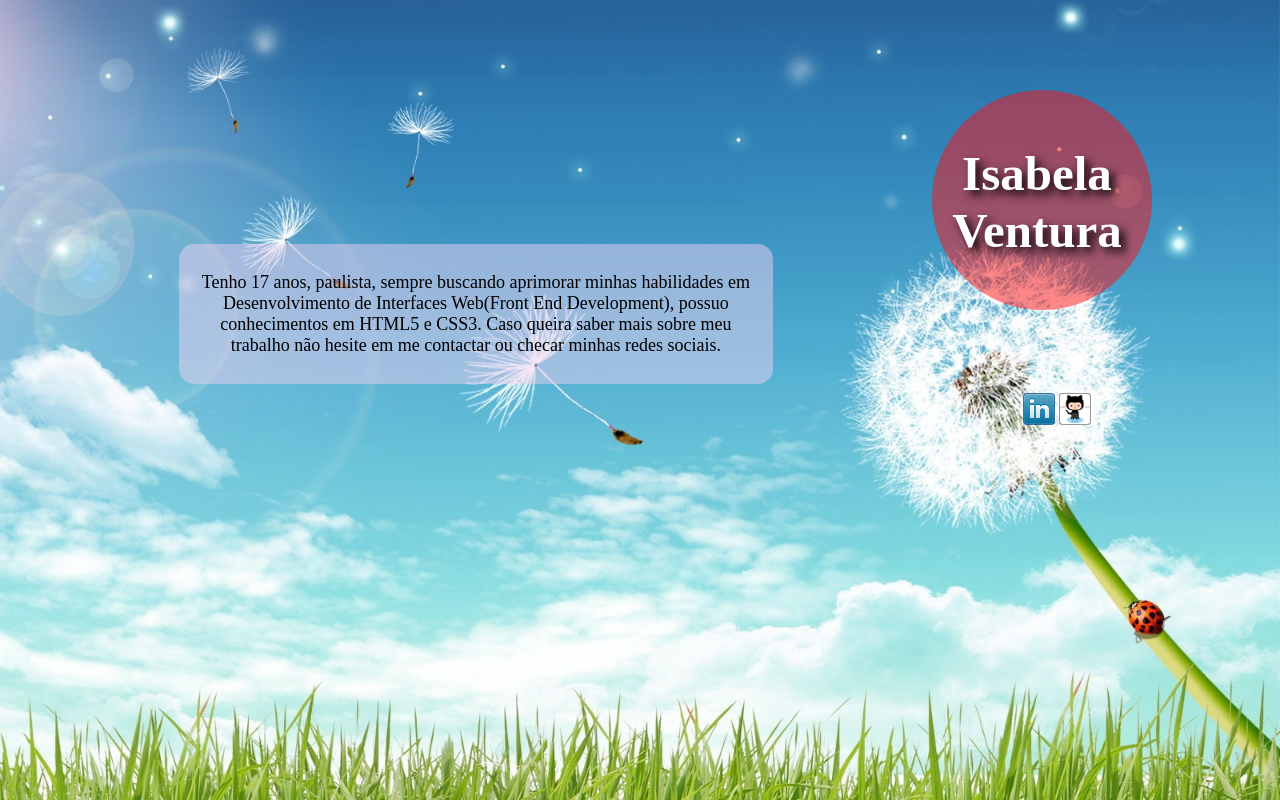
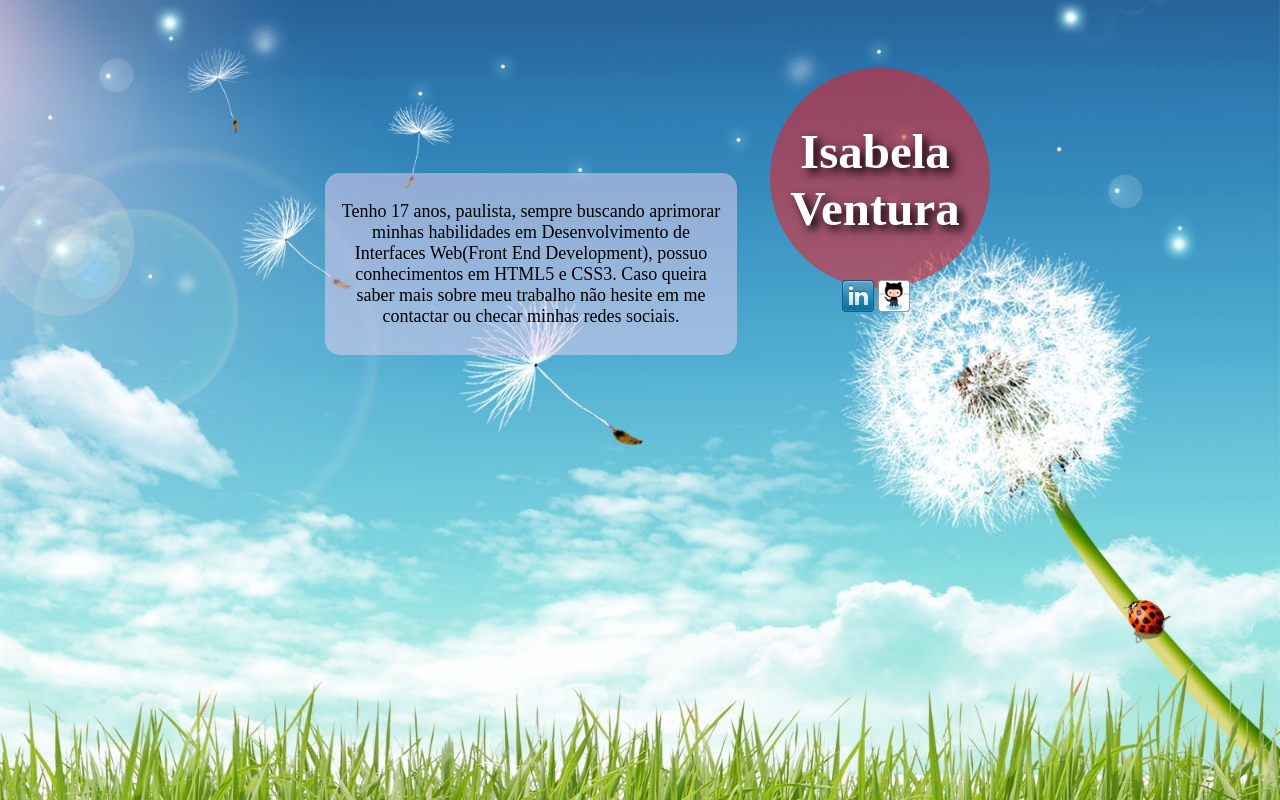
Before and after one commit to IsabelaVentura/isabela-template, a plain HTML site: page public/index.html in a window 1280 px wide. Drawn offline with Linux system fonts and the light colour scheme; a web font is replaced by a local one.

Commit message:
Ajustando para telas maiores

```diff
--- a/public/style.css
+++ b/public/style.css
@@ -37,9 +37,11 @@ li {
 }
 
 .container {
-	margin-bottom: 90px;
-	margin-left:  120px;
-	margin-right: 120px;
+	width: 700px;
+	position: absolute;
+	left: 50%;
+	margin-left: -350px;
+	margin-top: 60px;
 }
 
 .logo {
```
